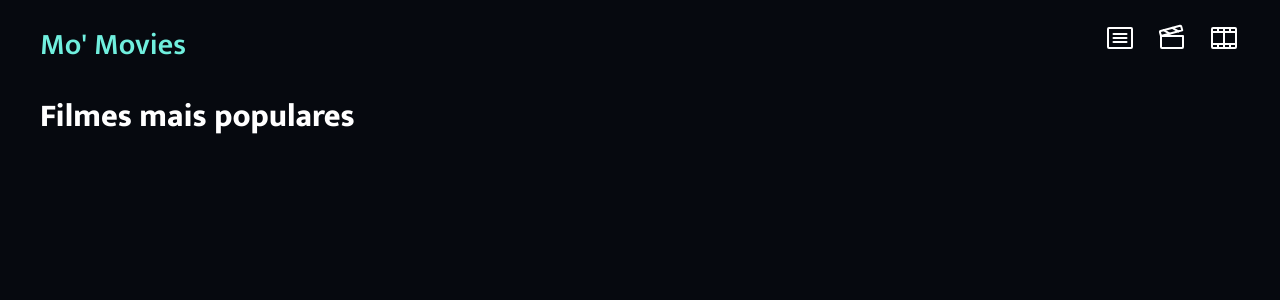
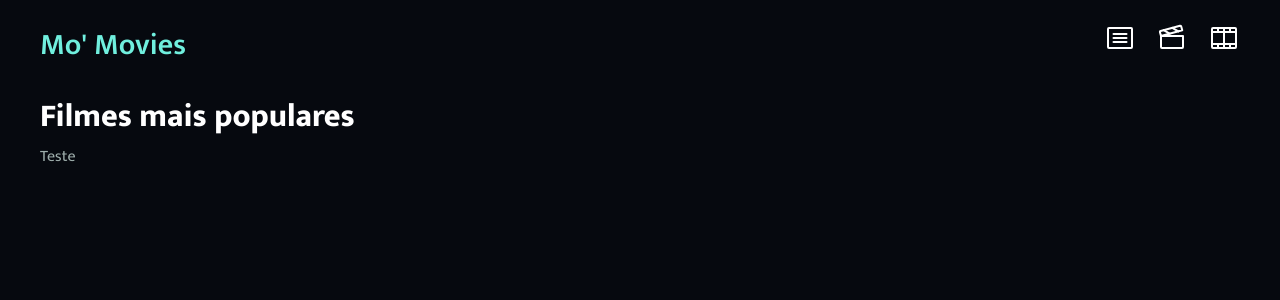
Before and after one commit to gustavros/mo-movies, a React (Vite) app: page /movies/popular in a window 1280 px wide. Shown: the top 300 px of the page. Built offline with nearby package versions, Linux system fonts and the light colour scheme; no server answers.

Commit message:
style: grid adjustes

```diff
--- /dev/null
+++ b/src/components/Pagination/Pagination.jsx
@@ -0,0 +1,5 @@
+import React from "react";
+
+export const Pagination = () => {
+  return <div>Teste</div>;
+};
--- a/src/context/DataContext.jsx
+++ b/src/context/DataContext.jsx
@@ -15,6 +15,8 @@ export const DataContextProvider = ({ children }) => {
       )
       .then((response) => {
         setPopularMovies(response.data.results);
+
+        console.log(response.data.page);
       })
       .catch((error) => {
         console.error(error);
--- a/src/pages/Home/home.module.sass
+++ b/src/pages/Home/home.module.sass
@@ -48,8 +48,8 @@
 
   .container__movies
     display: grid
-    grid-template-columns: 1fr 1fr 1fr 1fr
-    grid-template-rows: 1fr 1fr 1fr 1fr
+    grid-template-columns: repeat(auto-fit, minmax(300px, 1fr))
+
     gap: 2rem
 
     padding-block: 2rem
@@ -165,8 +165,8 @@
   .container__movies__rated
 
     display: grid
-    grid-template-columns: 1fr 1fr 1fr 1fr
-    grid-template-rows: 1fr 1fr 1fr 1fr
+    grid-template-columns: repeat(auto-fit, minmax(300px, 1fr))
+
     gap: 2rem
 
     padding-block: 2rem
@@ -231,66 +231,66 @@
           border: 1px solid $headline
           cursor: pointer
 
-@media screen and (max-width: 1115px)
+// @media screen and (max-width: 1115px)
 
-  .container__popular
-    .container__movies
-      display: grid
-      grid-template-columns: 1fr 1fr 1fr
-      grid-template-rows: 1fr 1fr 1fr
-      gap: 2rem
+//   .container__popular
+//     .container__movies
+//       display: grid
+//       grid-template-columns: 1fr 1fr 1fr
+//       grid-template-rows: 1fr 1fr 1fr
+//       gap: 2rem
 
-      padding-block: 2rem
+//       padding-block: 2rem
 
-  .container__rated
-    .container__movies__rated
+//   .container__rated
+//     .container__movies__rated
 
-      display: grid
-      grid-template-columns: 1fr 1fr 1fr
-      grid-template-rows: 1fr 1fr 1fr
-      gap: 2rem
+//       display: grid
+//       grid-template-columns: 1fr 1fr 1fr
+//       grid-template-rows: 1fr 1fr 1fr
+//       gap: 2rem
 
-@media screen and (max-width: 1024px)
+// @media screen and (max-width: 1024px)
 
-  .container__popular
-    .container__movies
-      display: grid
-      grid-template-columns: 1fr 1fr
-      grid-template-rows: 1fr 1fr
-      gap: 2rem
+//   .container__popular
+//     .container__movies
+//       display: grid
+//       grid-template-columns: 1fr 1fr
+//       grid-template-rows: 1fr 1fr
+//       gap: 2rem
 
-      padding-block: 2rem
+//       padding-block: 2rem
 
-  .container__rated
-    .container__movies__rated
+//   .container__rated
+//     .container__movies__rated
 
-      display: grid
-      grid-template-columns: 1fr 1fr
-      grid-template-rows: 1fr 1fr
-      gap: 2rem
+//       display: grid
+//       grid-template-columns: 1fr 1fr
+//       grid-template-rows: 1fr 1fr
+//       gap: 2rem
 
-@media screen and ( max-width: 570px)
+// @media screen and ( max-width: 570px)
 
-  .container__popular
-    .container__movies
-      display: grid
-      grid-template-columns: 1fr
-      grid-template-rows: 1fr
-      gap: 2rem
+//   .container__popular
+//     .container__movies
+//       display: grid
+//       grid-template-columns: 1fr
+//       grid-template-rows: 1fr
+//       gap: 2rem
 
-      padding-block: 2rem
+//       padding-block: 2rem
 
-  .container__movies__content__rated
+//   .container__movies__content__rated
 
-    display: grid
-    grid-template-columns: 1fr
-    grid-template-rows: 1fr
-    gap: 2rem
+//     display: grid
+//     grid-template-columns: 1fr
+//     grid-template-rows: 1fr
+//     gap: 2rem
 
-  .container__rated
-    .container__movies__rated
+//   .container__rated
+//     .container__movies__rated
 
-      display: grid
-      grid-template-columns: 1fr
-      grid-template-rows: 1fr
-      gap: 2rem
+//       display: grid
+//       grid-template-columns: 1fr
+//       grid-template-rows: 1fr
+//       gap: 2rem
--- a/src/pages/PopularMovies/PopularMovies.jsx
+++ b/src/pages/PopularMovies/PopularMovies.jsx
@@ -1,13 +1,15 @@
 import React from "react";
 import { Header } from "../../components/Header/Header";
+import { Pagination } from "../../components/Pagination/Pagination";
 
-import styles from "./popularmovies.module.sass"
+import styles from "./popularmovies.module.sass";
 
 export const PopularMovies = () => {
   return (
     <>
       <Header />
       <h1>Filmes mais populares</h1>
+      <Pagination />
     </>
   );
 };
```
